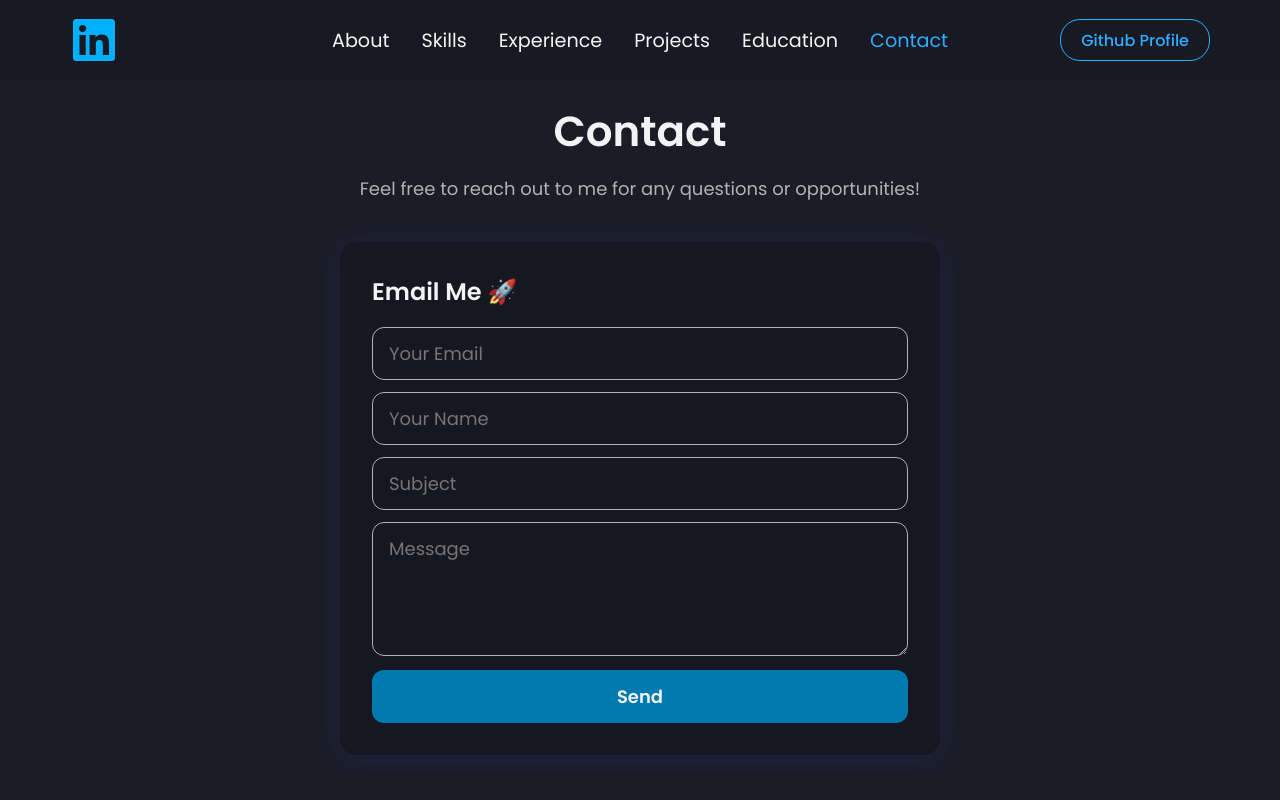
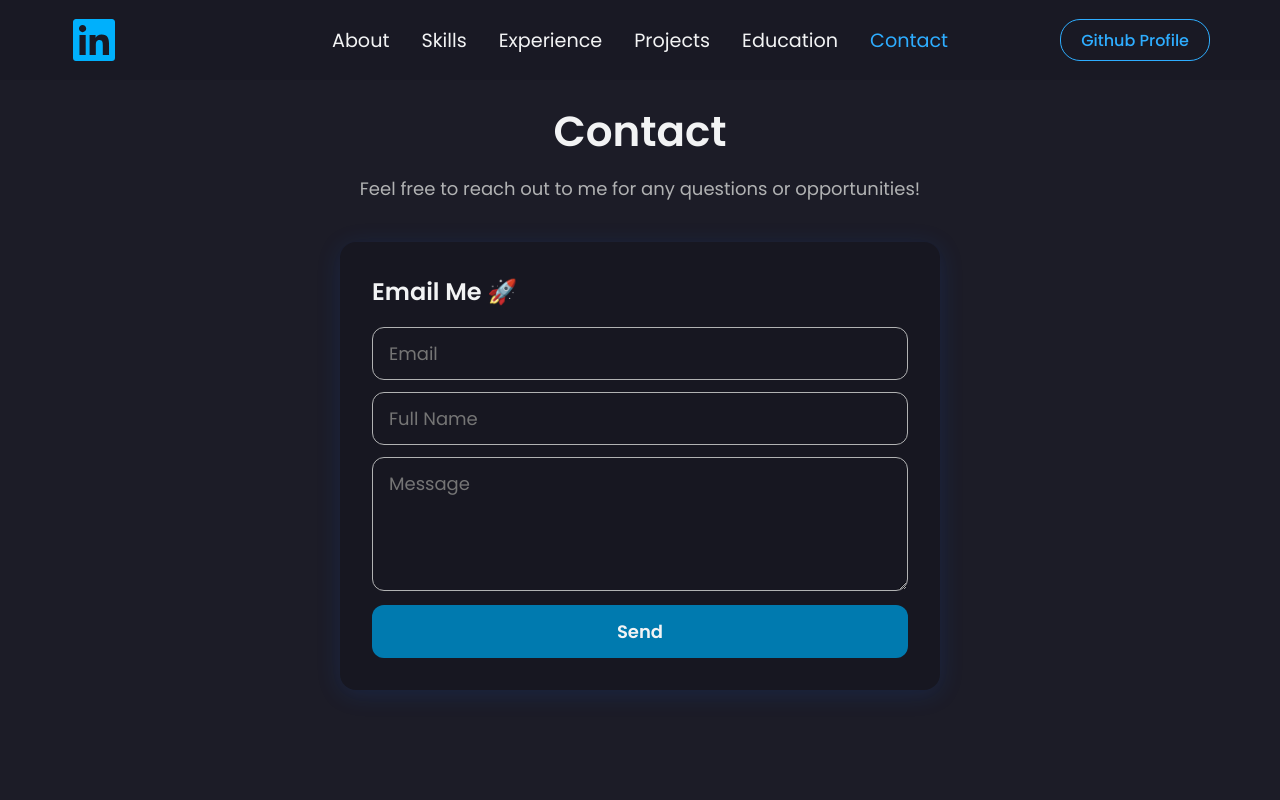
Before and after one commit to valyempire/react-portfolio, a React (Vite) app: page /contact in a window 1280 px wide. Shown: the top 800 px of the page. Built offline with nearby package versions, Linux system fonts and the light colour scheme.

Commit message:
Refactor the Contact page component

```diff
--- a/src/pages/Contact/Contact.jsx
+++ b/src/pages/Contact/Contact.jsx
@@ -55,9 +55,18 @@ const Contact = () => {
         </Desc>
         <ContactForm ref={form} onSubmit={handleSubmit}>
           <ContactTitle>Email Me 🚀</ContactTitle>
-          <ContactInput required placeholder="Your Email" name="from_email" />
-          <ContactInput required placeholder="Your Name" name="from_name" />
-          <ContactInput required placeholder="Subject" name="subject" />
+          <ContactInput
+            type="email"
+            placeholder="Email"
+            name="user_email"
+            required
+          />
+          <ContactInput
+            type="text"
+            placeholder="Full Name"
+            name="user_name"
+            required
+          />
           <ContactInputMessage placeholder="Message" rows="4" name="message" />
           <ContactButton type="submit" value="Send" />
         </ContactForm>
```
